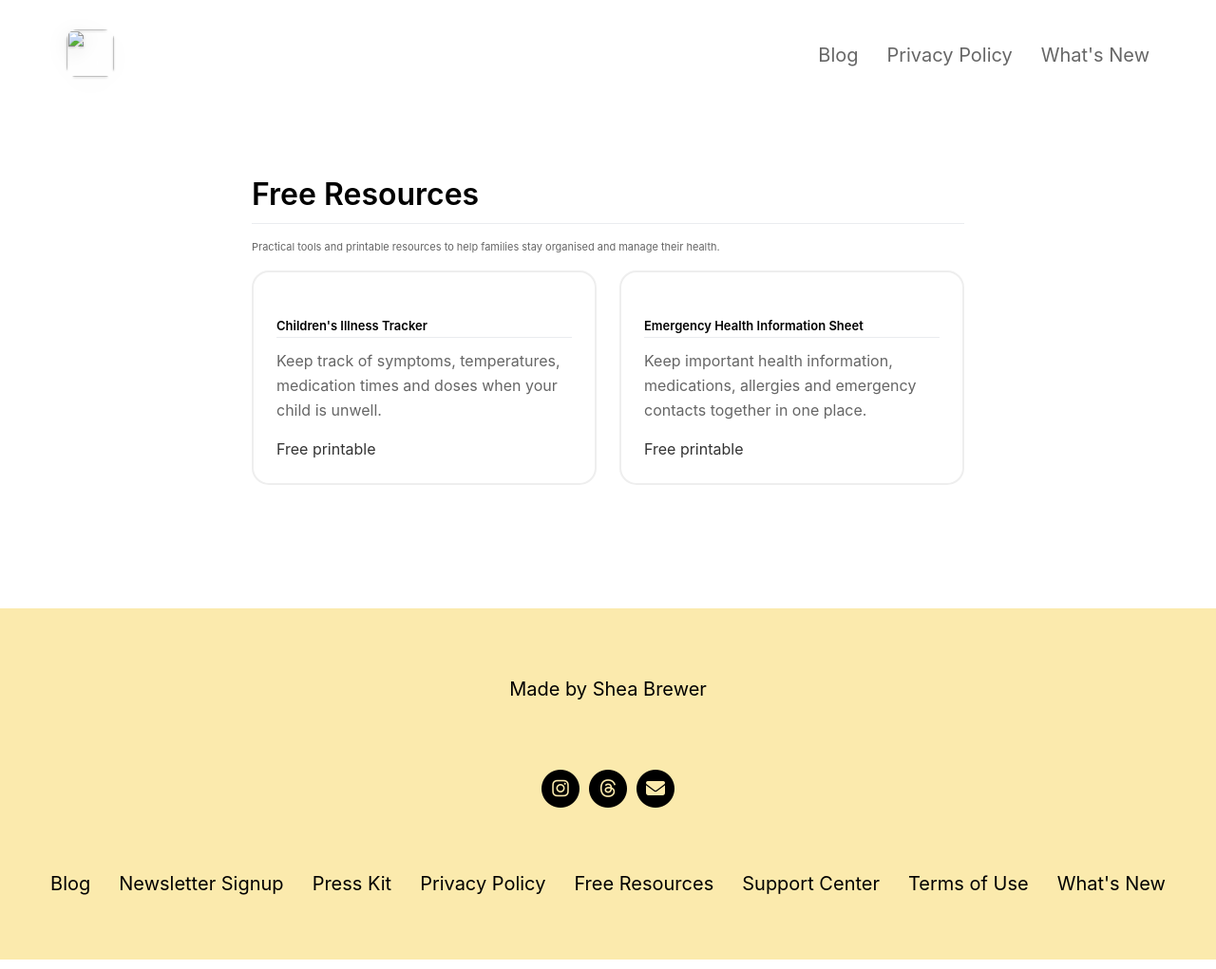
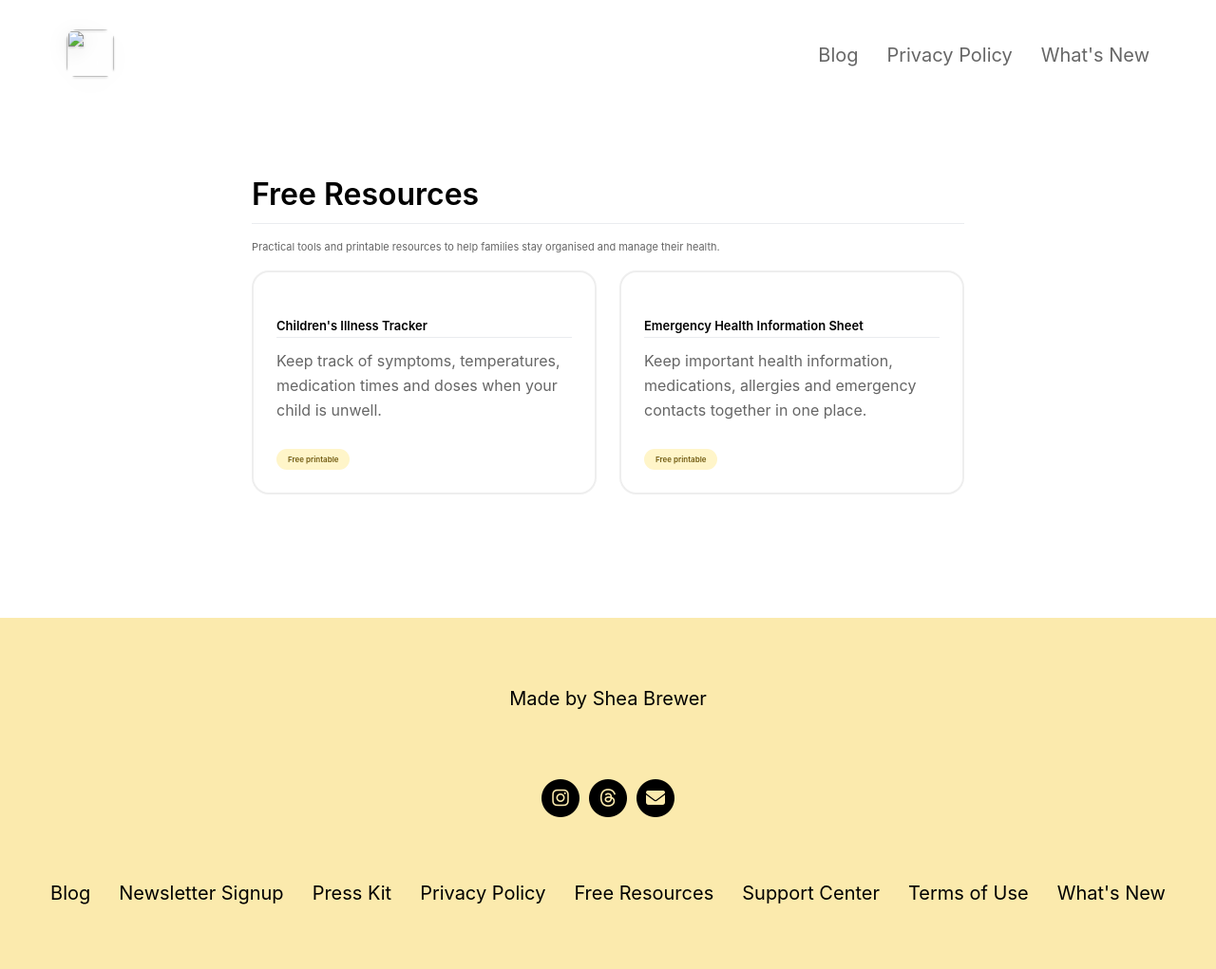
Before and after one commit to sheabrewer1986/WellBeeWebsite, a Jekyll site: the page built from _pages/resources.md, in a window 1280 px wide. Shown: the whole page at 95% size. Built offline with Jekyll 4.4.1, drawn with Linux system fonts in a browser that asks for light colours; nearby versions of some CDN libraries.

Commit message:
[Tweak] Added further styling elements for resources

```diff
--- a/_sass/layout.scss
+++ b/_sass/layout.scss
@@ -1040,3 +1040,24 @@ footer {
         text-decoration: none;
     }
 }
+
+
+    .resourceCard {
+        transition: transform 0.2s ease, box-shadow 0.2s ease;
+
+        &:hover {
+            transform: translateY(-3px);
+            box-shadow: 0 6px 18px rgba(0, 0, 0, 0.06);
+        }
+    }
+
+    .resourceTag {
+        display: inline-block;
+        margin-top: 12px;
+        padding: 5px 12px;
+        background: #fff5c9;
+        color: #725c12;
+        border-radius: 20px;
+        font-size: 0.8rem;
+        font-weight: 600;
+    }
```
